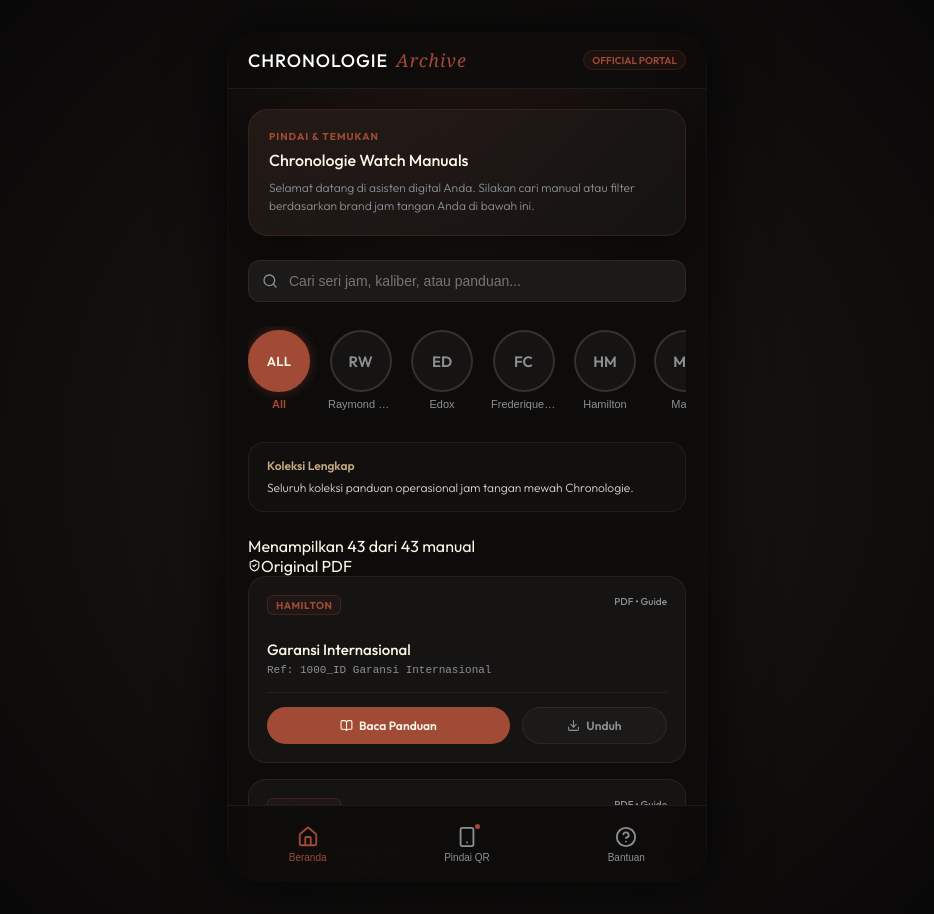
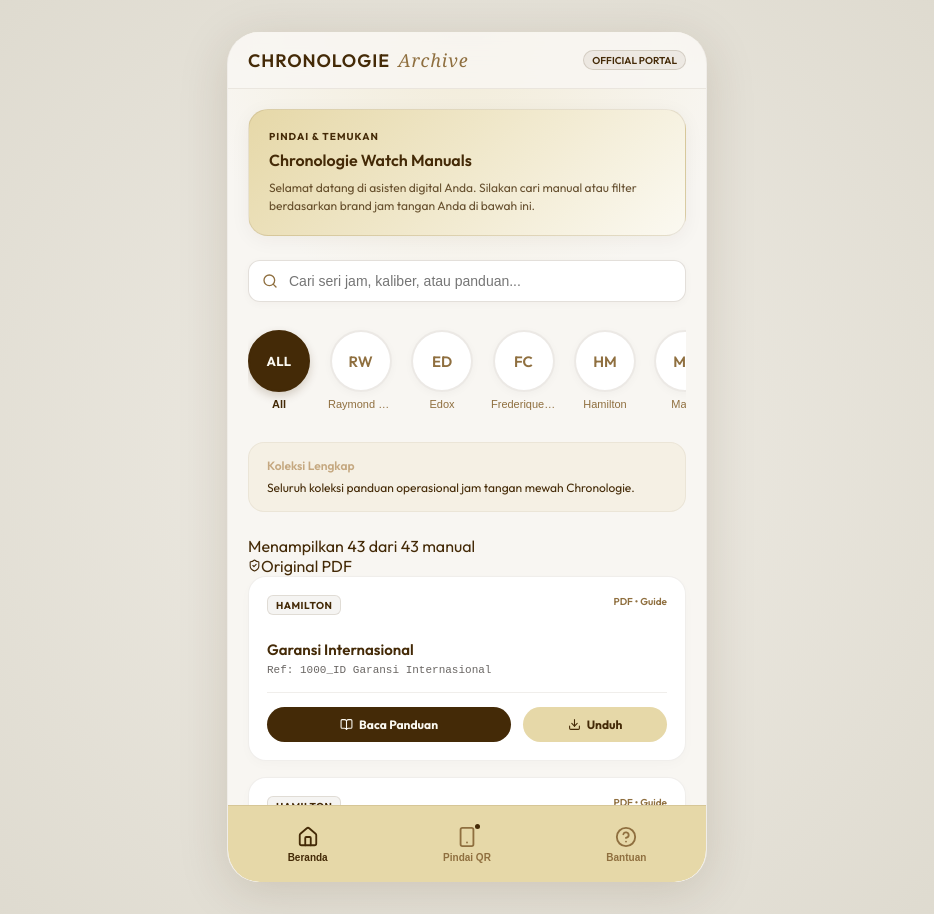
Before and after one commit to halonemuinai-sys/Chronologie-Manual-Book-V2, a React (Vite) app: page / in a window 1280 px wide. Shown: the whole page, without its empty margins (173-1107 px from the left). Built offline with nearby package versions, Linux system fonts and the light colour scheme.

Commit message:
Update color palette to match official website theme (https://chronologie-green.vercel.app/)

```diff
--- a/src/LandingPage.css
+++ b/src/LandingPage.css
@@ -1,26 +1,27 @@
 /* src/LandingPage.css */
 
 :root {
-  /* Color Palette from Design Materials Sheet */
-  --antique-white: #faf6e8;     /* HPL Pure Antique White AKW-13005-KN74 */
-  --tinder-red: #a14a36;        /* Tinder Box 50YR12/406 (Terracotta/Brick Red) */
-  --dark-brown-ash: #3a2a23;    /* HPL Dark Brown Ash AK-14098-CS16 */
-  --ash-gray: #8c9096;          /* HPL Ash Gray TAS-13029-CT74 */
-  --dayton-beige: #ddd6c8;      /* HT Floor Dayton Beige / TC-Almond */
+  /* Color Palette from https://chronologie-green.vercel.app/ */
+  --warm-gold: #e6d8a8;         /* Primary brand gold/brass */
+  --warm-brown: #442a07;        /* Primary brand chocolate brown */
+  --warm-tan: #8f6f3f;          /* Accent brand warm tan */
+  --warm-50: #fbf9f1;           /* Soft cream off-white */
+  --khaki-700: #2b2622;         /* Dark khaki text accent */
+  --bg-light: #f8f6f2;          /* Official light cream background */
 
   /* App Interface Colors mapped to Palette */
-  --bg-app: #0d0c0b;            /* Warm deep charcoal near-black background */
-  --card-bg: #161413;           /* Dark warm-toned card background */
-  --input-bg: #1c1a18;          /* Input box background */
-  --text-main: #faf6e8;         /* Antique white for clear reading */
-  --text-muted: #8c9096;        /* Ash gray for subtler details */
-  --border-light: rgba(221, 214, 200, 0.08); /* Dayton beige borders with transparency */
+  --bg-app: var(--bg-light);
+  --card-bg: #ffffff;           /* Pure white for elegant app cards */
+  --input-bg: #ffffff;
+  --text-main: var(--warm-brown);
+  --text-muted: var(--warm-tan);
+  --border-light: rgba(68, 42, 7, 0.08); /* Warm brown with transparency */
 }
 
-/* App Container acting as a mobile viewport shell on desktop */
+/* App Shell acting as a mobile viewport frame on desktop */
 .app-shell {
   min-height: 100vh;
-  background-color: #000000;
+  background-color: #f0ede6; /* Soft warm gray backing for desktop */
   display: flex;
   justify-content: center;
   align-items: flex-start;
@@ -38,9 +39,9 @@
   box-sizing: border-box;
   display: flex;
   flex-direction: column;
-  box-shadow: 0 0 60px rgba(0, 0, 0, 0.85);
-  border-left: 1px solid rgba(255, 255, 255, 0.02);
-  border-right: 1px solid rgba(255, 255, 255, 0.02);
+  box-shadow: 0 10px 50px rgba(68, 42, 7, 0.15);
+  border-left: 1px solid rgba(68, 42, 7, 0.04);
+  border-right: 1px solid rgba(68, 42, 7, 0.04);
 }
 
 /* Hide scrollbars but keep functionality */
@@ -52,7 +53,7 @@
   scrollbar-width: none;
 }
 
-/* Ambient glow lights behind content */
+/* Ambient gold glow behind content */
 .glow-bg {
   position: absolute;
   top: 0;
@@ -60,7 +61,7 @@
   transform: translateX(-50%);
   width: 100%;
   height: 250px;
-  background: radial-gradient(circle at top, rgba(161, 74, 54, 0.12) 0%, rgba(0,0,0,0) 80%);
+  background: radial-gradient(circle at top, rgba(230, 216, 168, 0.35) 0%, rgba(248, 246, 242, 0) 80%);
   pointer-events: none;
   z-index: 1;
 }
@@ -69,7 +70,7 @@
 .app-header {
   position: sticky;
   top: 0;
-  background-color: rgba(13, 12, 11, 0.85);
+  background-color: rgba(248, 246, 242, 0.85);
   backdrop-filter: blur(12px);
   -webkit-backdrop-filter: blur(12px);
   padding: 1rem 1.25rem;
@@ -83,25 +84,26 @@
 .header-logo {
   font-family: 'Outfit', Georgia, serif;
   font-size: 1.125rem;
-  font-weight: 500;
+  font-weight: 600;
   letter-spacing: 0.05em;
-  color: #ffffff;
+  color: var(--warm-brown);
   display: flex;
   align-items: center;
   gap: 0.5rem;
 }
 
 .header-logo span {
-  color: var(--tinder-red);
+  color: var(--warm-tan);
   font-family: Georgia, serif;
   font-style: italic;
+  font-weight: 400;
 }
 
 .header-badge {
   font-size: 0.625rem;
-  background-color: rgba(161, 74, 54, 0.1);
-  border: 1px solid rgba(161, 74, 54, 0.2);
-  color: var(--tinder-red);
+  background-color: rgba(68, 42, 7, 0.06);
+  border: 1px solid rgba(68, 42, 7, 0.15);
+  color: var(--warm-brown);
   padding: 0.15rem 0.5rem;
   border-radius: 9999px;
   font-weight: 600;
@@ -118,16 +120,16 @@
 
 /* Info banner/hero card */
 .welcome-banner {
-  background: linear-gradient(135deg, rgba(58, 42, 35, 0.45) 0%, rgba(22, 20, 19, 0.95) 100%);
-  border: 1px solid rgba(161, 74, 54, 0.2);
+  background: linear-gradient(135deg, var(--warm-gold) 0%, var(--warm-50) 100%);
+  border: 1px solid rgba(68, 42, 7, 0.1);
   border-radius: 1.25rem;
   padding: 1.25rem;
   margin-bottom: 1.5rem;
-  box-shadow: 0 10px 25px -5px rgba(0, 0, 0, 0.3);
+  box-shadow: 0 4px 20px rgba(68, 42, 7, 0.05);
 }
 
 .banner-tag {
-  color: var(--tinder-red);
+  color: var(--warm-brown);
   font-size: 0.625rem;
   font-weight: 700;
   text-transform: uppercase;
@@ -137,17 +139,18 @@
 }
 
 .banner-title {
-  color: var(--antique-white);
+  color: var(--warm-brown);
   font-size: 1rem;
-  font-weight: 500;
+  font-weight: 600;
   margin: 0 0 0.5rem 0;
   line-height: 1.4;
 }
 
 .banner-desc {
-  color: var(--ash-gray);
+  color: var(--warm-brown);
+  opacity: 0.8;
   font-size: 0.75rem;
-  font-weight: 300;
+  font-weight: 400;
   margin: 0;
   line-height: 1.5;
 }
@@ -163,7 +166,7 @@
   top: 50%;
   left: 0.875rem;
   transform: translateY(-50%);
-  color: var(--ash-gray);
+  color: var(--warm-tan);
   pointer-events: none;
   display: flex;
   align-items: center;
@@ -173,18 +176,19 @@
   width: 100%;
   box-sizing: border-box;
   background-color: var(--input-bg);
-  border: 1px solid var(--border-light);
-  color: var(--text-main);
+  border: 1px solid rgba(68, 42, 7, 0.15);
+  color: var(--warm-brown);
   font-size: 0.875rem;
   border-radius: 0.75rem;
   padding: 0.75rem 1rem 0.75rem 2.5rem;
   outline: none;
   transition: all 0.3s ease;
+  box-shadow: 0 2px 8px rgba(68, 42, 7, 0.03);
 }
 
 .app-search-input:focus {
-  border-color: var(--tinder-red);
-  background-color: #211e1c;
+  border-color: var(--warm-brown);
+  box-shadow: 0 0 0 1px rgba(68, 42, 7, 0.1), 0 2px 8px rgba(68, 42, 7, 0.05);
 }
 
 /* Circular Story-Style Brand Selector */
@@ -217,40 +221,41 @@
   height: 58px;
   border-radius: 50%;
   background-color: var(--card-bg);
-  border: 2px solid rgba(221, 214, 200, 0.15);
+  border: 2px solid rgba(68, 42, 7, 0.1);
   display: flex;
   justify-content: center;
   align-items: center;
   font-family: 'Outfit', Georgia, serif;
   font-size: 0.9375rem;
-  font-weight: 550;
-  color: var(--ash-gray);
+  font-weight: 600;
+  color: var(--warm-tan);
   transition: all 0.3s ease;
   position: relative;
+  box-shadow: 0 2px 8px rgba(0, 0, 0, 0.03);
 }
 
 .brand-story-btn:hover .brand-avatar-circle {
-  color: var(--antique-white);
-  border-color: rgba(161, 74, 54, 0.4);
+  color: var(--warm-brown);
+  border-color: rgba(68, 42, 7, 0.3);
 }
 
 .brand-story-btn.active .brand-avatar-circle {
-  color: var(--antique-white);
-  background-color: var(--tinder-red);
-  border-color: var(--tinder-red);
-  box-shadow: 0 0 12px rgba(161, 74, 54, 0.4);
+  color: var(--warm-50);
+  background-color: var(--warm-brown);
+  border-color: var(--warm-brown);
+  box-shadow: 0 4px 10px rgba(68, 42, 7, 0.2);
 }
 
 .brand-avatar-circle.all-brands-avatar {
   font-size: 0.8125rem;
   letter-spacing: 0.025em;
-  font-weight: 600;
+  font-weight: 700;
 }
 
 .brand-story-label {
   font-size: 0.6875rem;
   color: var(--text-muted);
-  font-weight: 400;
+  font-weight: 500;
   max-width: 65px;
   text-align: center;
   overflow: hidden;
@@ -260,21 +265,21 @@
 }
 
 .brand-story-btn.active .brand-story-label {
-  color: var(--tinder-red);
-  font-weight: 600;
+  color: var(--warm-brown);
+  font-weight: 700;
 }
 
 /* App Brand Descriptor */
 .app-brand-info {
-  background-color: rgba(22, 20, 19, 0.5);
+  background-color: rgba(230, 216, 168, 0.18);
   border-radius: 1rem;
   padding: 0.875rem 1.125rem;
   font-size: 0.75rem;
-  color: var(--dayton-beige);
-  font-weight: 300;
+  color: var(--warm-brown);
+  font-weight: 400;
   line-height: 1.5;
   margin-bottom: 1.5rem;
-  border: 1px solid var(--border-light);
+  border: 1px solid rgba(68, 42, 7, 0.06);
 }
 
 /* List/Grid of manual cards */
@@ -294,11 +299,12 @@
   flex-direction: column;
   gap: 1rem;
   transition: all 0.3s ease;
+  box-shadow: 0 4px 12px rgba(68, 42, 7, 0.02);
 }
 
 .app-manual-card:active {
   transform: scale(0.98);
-  background-color: #1c1918;
+  background-color: #faf6f0;
 }
 
 .card-top {
@@ -309,34 +315,35 @@
 
 .brand-badge-app {
   font-size: 0.625rem;
-  color: var(--tinder-red);
+  color: var(--warm-brown);
   font-weight: 700;
   text-transform: uppercase;
   letter-spacing: 0.05em;
-  background-color: rgba(161, 74, 54, 0.07);
+  background-color: rgba(68, 42, 7, 0.05);
   padding: 0.15rem 0.5rem;
   border-radius: 0.375rem;
-  border: 1px solid rgba(161, 74, 54, 0.25);
+  border: 1px solid rgba(68, 42, 7, 0.12);
 }
 
 .file-size-badge {
   font-size: 0.625rem;
-  color: var(--ash-gray);
-  font-weight: 500;
+  color: var(--warm-tan);
+  font-weight: 600;
 }
 
 .app-manual-title {
-  color: var(--antique-white);
+  color: var(--warm-brown);
   font-family: 'Outfit', -apple-system, sans-serif;
   font-size: 0.9375rem;
-  font-weight: 500;
+  font-weight: 600;
   line-height: 1.4;
   margin: 0.5rem 0 0.25rem 0;
 }
 
 .app-manual-ref {
   font-size: 0.6875rem;
-  color: var(--text-muted);
+  color: var(--khaki-700);
+  opacity: 0.7;
   font-family: monospace;
   margin: 0;
 }
@@ -355,20 +362,20 @@
   align-items: center;
   justify-content: center;
   gap: 0.375rem;
-  background-color: var(--tinder-red);
-  color: var(--antique-white);
+  background-color: var(--warm-brown);
+  color: var(--warm-50);
   border: none;
   font-size: 0.75rem;
-  font-weight: 600;
+  font-weight: 700;
   padding: 0.625rem 1rem;
   border-radius: 9999px;
   cursor: pointer;
   text-decoration: none;
-  transition: background-color 0.2s ease;
+  transition: opacity 0.2s ease;
 }
 
 .app-btn-primary:hover {
-  background-color: #b7553f;
+  opacity: 0.9;
 }
 
 .app-btn-secondary {
@@ -377,34 +384,31 @@
   align-items: center;
   justify-content: center;
   gap: 0.375rem;
-  background-color: var(--input-bg);
-  color: var(--text-muted);
-  border: 1px solid var(--border-light);
+  background-color: var(--warm-gold);
+  color: var(--warm-brown);
+  border: none;
   font-size: 0.75rem;
-  font-weight: 600;
+  font-weight: 700;
   padding: 0.625rem 1rem;
   border-radius: 9999px;
   cursor: pointer;
   text-decoration: none;
-  transition: all 0.2s ease;
+  transition: opacity 0.2s ease;
 }
 
 .app-btn-secondary:hover {
-  color: var(--antique-white);
-  background-color: #272421;
+  opacity: 0.9;
 }
 
-/* Sticky App Bottom Tab Bar Navigation (iOS style) */
+/* Sticky App Bottom Tab Bar Navigation (styled like the main site's header) */
 .app-bottom-nav {
   position: absolute;
   bottom: 0;
   left: 0;
   right: 0;
   height: 76px;
-  background-color: rgba(13, 12, 11, 0.95);
-  backdrop-filter: blur(20px);
-  -webkit-backdrop-filter: blur(20px);
-  border-top: 1px solid var(--border-light);
+  background-color: var(--warm-gold);
+  border-top: 1px solid rgba(68, 42, 7, 0.1);
   display: flex;
   justify-content: space-around;
   align-items: center;
@@ -420,9 +424,9 @@
   align-items: center;
   gap: 0.25rem;
   cursor: pointer;
-  color: var(--ash-gray);
+  color: var(--warm-tan);
   font-size: 0.625rem;
-  font-weight: 500;
+  font-weight: 600;
   padding: 0.5rem;
   min-width: 70px;
   transition: color 0.2s ease;
@@ -430,7 +434,7 @@
 }
 
 .app-nav-item.active {
-  color: var(--tinder-red);
+  color: var(--warm-brown);
 }
 
 .app-nav-icon-wrapper {
@@ -447,7 +451,7 @@
   width: 5px;
   height: 5px;
   border-radius: 50%;
-  background-color: var(--tinder-red);
+  background-color: var(--warm-brown);
 }
 
 /* App-style inner pages for other tabs */
@@ -458,13 +462,13 @@
 }
 
 .scan-card-mockup {
-  background: linear-gradient(135deg, rgba(58, 42, 35, 0.45) 0%, rgba(22, 20, 19, 0.95) 100%);
-  border: 1px solid rgba(161, 74, 54, 0.25);
+  background: linear-gradient(135deg, var(--warm-gold) 0%, var(--warm-50) 100%);
+  border: 1px solid rgba(68, 42, 7, 0.12);
   border-radius: 1.5rem;
   padding: 2rem 1.5rem;
   text-align: center;
   margin-bottom: 2rem;
-  box-shadow: 0 15px 35px -5px rgba(0, 0, 0, 0.5);
+  box-shadow: 0 10px 25px rgba(68, 42, 7, 0.03);
   position: relative;
   overflow: hidden;
 }
@@ -475,21 +479,21 @@
   left: -50%;
   width: 200%;
   height: 200%;
-  background: radial-gradient(circle, rgba(161, 74, 54, 0.05) 0%, rgba(0,0,0,0) 60%);
+  background: radial-gradient(circle, rgba(230, 216, 168, 0.2) 0%, rgba(0,0,0,0) 60%);
   pointer-events: none;
 }
 
 .mockup-qr-container {
   width: 140px;
   height: 140px;
-  background-color: var(--antique-white);
+  background-color: #ffffff;
   padding: 0.75rem;
   border-radius: 1.25rem;
   margin: 0 auto 1.5rem auto;
   display: flex;
   justify-content: center;
   align-items: center;
-  box-shadow: 0 8px 20px rgba(0, 0, 0, 0.4);
+  box-shadow: 0 4px 15px rgba(68, 42, 7, 0.08);
 }
 
 .scan-instruction-list {
@@ -509,29 +513,29 @@
   width: 24px;
   height: 24px;
   border-radius: 50%;
-  background-color: rgba(161, 74, 54, 0.15);
-  border: 1px solid rgba(161, 74, 54, 0.3);
-  color: var(--tinder-red);
+  background-color: rgba(68, 42, 7, 0.06);
+  border: 1px solid rgba(68, 42, 7, 0.15);
+  color: var(--warm-brown);
   display: flex;
   justify-content: center;
   align-items: center;
   font-size: 0.75rem;
-  font-weight: 600;
+  font-weight: 700;
   flex-shrink: 0;
 }
 
 .step-content h4 {
-  color: var(--antique-white);
+  color: var(--warm-brown);
   font-size: 0.8125rem;
-  font-weight: 500;
+  font-weight: 600;
   margin: 0 0 0.15rem 0;
 }
 
 .step-content p {
-  color: var(--ash-gray);
+  color: var(--warm-tan);
   font-size: 0.75rem;
   margin: 0;
-  font-weight: 300;
+  font-weight: 400;
   line-height: 1.4;
 }
 
@@ -542,17 +546,18 @@
   border-radius: 1.25rem;
   padding: 1.5rem;
   margin-bottom: 1.5rem;
+  box-shadow: 0 4px 12px rgba(68, 42, 7, 0.02);
 }
 
 .help-title {
-  color: var(--antique-white);
+  color: var(--warm-brown);
   font-size: 1rem;
-  font-weight: 500;
+  font-weight: 600;
   margin: 0 0 0.5rem 0;
 }
 
 .help-desc {
-  color: var(--ash-gray);
+  color: var(--warm-tan);
   font-size: 0.75rem;
   line-height: 1.5;
   margin: 0 0 1.25rem 0;
@@ -563,38 +568,38 @@
   align-items: center;
   gap: 1rem;
   padding: 1rem;
-  background-color: var(--input-bg);
+  background-color: #faf9f6;
   border-radius: 0.875rem;
   text-decoration: none;
-  color: var(--antique-white);
+  color: var(--warm-brown);
   margin-bottom: 0.75rem;
   border: 1px solid var(--border-light);
   transition: all 0.2s ease;
 }
 
 .help-option-item:active {
-  background-color: #272421;
+  background-color: #f1edeb;
 }
 
 .help-option-icon {
   width: 36px;
   height: 36px;
   border-radius: 0.5rem;
-  background-color: rgba(161, 74, 54, 0.1);
+  background-color: rgba(230, 216, 168, 0.25);
   display: flex;
   justify-content: center;
   align-items: center;
-  color: var(--tinder-red);
+  color: var(--warm-brown);
 }
 
 .help-option-text h4 {
   font-size: 0.8125rem;
-  font-weight: 500;
+  font-weight: 600;
   margin: 0 0 0.15rem 0;
 }
 
 .help-option-text p {
-  color: var(--ash-gray);
+  color: var(--warm-tan);
   font-size: 0.6875rem;
   margin: 0;
 }
@@ -616,7 +621,7 @@
     position: relative;
   }
   .app-shell {
-    background: radial-gradient(circle at center, #1c1a18 0%, #050404 100%);
+    background: radial-gradient(circle at center, #f0ede6 0%, #dbd7cb 100%);
     padding: 0;
     align-items: center;
   }
```
Also changed, not shown: src/Viewer.tsx (+10 -10 lines).
